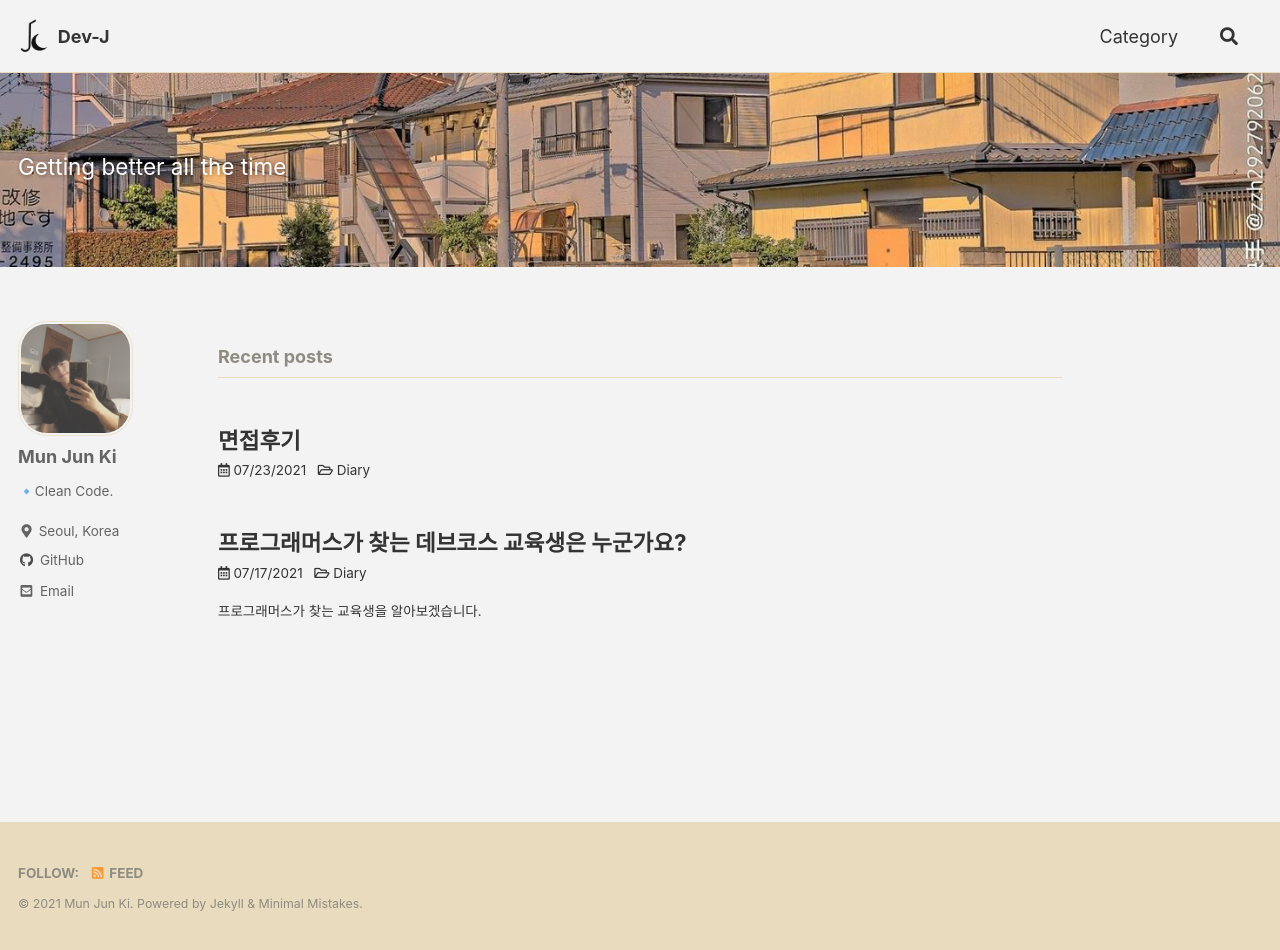
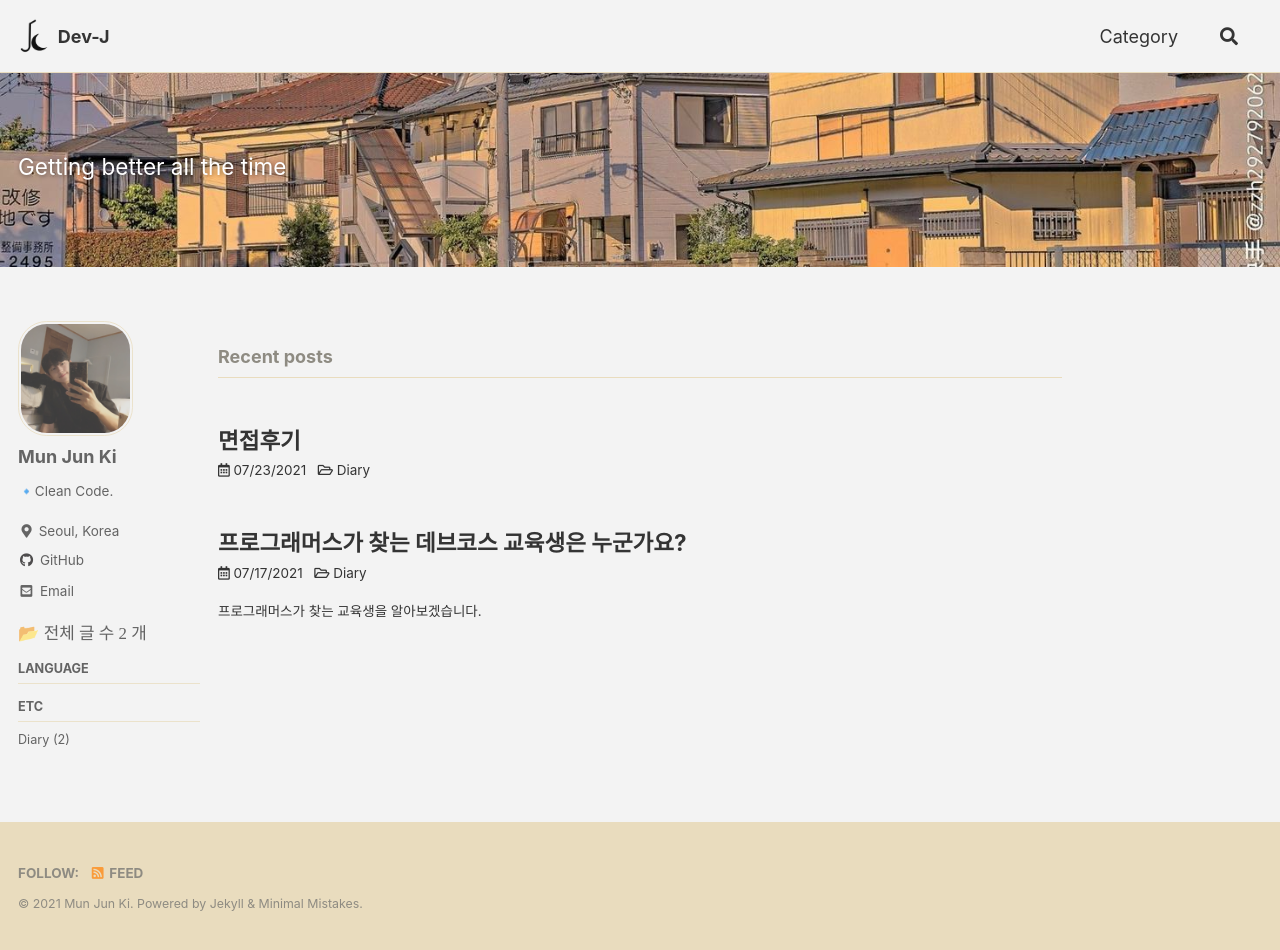
Before and after one commit to moo-on/moo-on.github.io, a Jekyll site: the page built from index.html, in a window 1280 px wide and 950 px high. Built offline with Jekyll 4.4.1, drawn with Linux system fonts in a browser that asks for light colours; cached includes are drawn as plain includes; some web fonts are replaced; the list of posts is cut into pages by our own code.

Commit message:
add categories

```diff
--- a/_config.yml
+++ b/_config.yml
@@ -287,3 +287,4 @@ defaults:
       comments: true
       share: false
       related: true
+      sidebar_main: true
--- /dev/null
+++ b/_includes/nav_list_main
@@ -0,0 +1,33 @@
+{% assign sum = site.posts | size %}
+
+<nav class="nav__list">
+  <input id="ac-toc" name="accordion-toc" type="checkbox" />
+  <label for="ac-toc">{{ site.data.ui-text[site.locale].menu_label }}</label>
+  <ul class="nav__items" id="category_tag_menu">
+      <!--전체 글 수-->
+      <li>
+            📂 <span style="font-family:'Cafe24Oneprettynight';">전체 글 수</style> <span style="font-family:'Coming Soon';">{{sum}}</style> <span style="font-family:'Cafe24Oneprettynight';">개</style>
+      </li>
+      <li>
+
+        <span class="nav__sub-title">Language</span>
+            <!--ul 태그로 같은 카테고리들 모아둔 페이지들 나열-->
+            <ul>
+                {% for category in site.categories %}
+                    {% if category[0] == "Python" %}
+                        <li><a href="/categories/Python" class="">Python ({{category[1].size}})</a></li>
+                    {% endif %}
+                {% endfor %}
+            </ul>
+
+        <span class="nav__sub-title">etc</span>
+            <ul>
+                {% for category in site.categories %}
+                    {% if category[0] == "Diary" %}
+                        <li><a href="/categories/Diary" class="">Diary ({{category[1].size}})</a></li>
+                    {% endif %}
+                {% endfor %}
+            </ul>
+      </li>
+  </ul>
+</nav>
--- a/_includes/sidebar.html
+++ b/_includes/sidebar.html
@@ -15,5 +15,8 @@
       {% include nav_list nav=page.sidebar.nav %}
     {% endif %}
   {% endif %}
+  {% if page.sidebar_main %}
+    {% include nav_list_main %}
+  {% endif %}
   </div>
 {% endif %}
--- a/index.html
+++ b/index.html
@@ -7,4 +7,5 @@ header:
   overlay_image: /assets/images/test.jfif
 
 author_profile: true
+sidebar_main: true
 ---
```
Also changed, not shown: _pages/category-Diary.md (added, +11 -0 lines), _pages/category-Python.md (added, +11 -0 lines).
